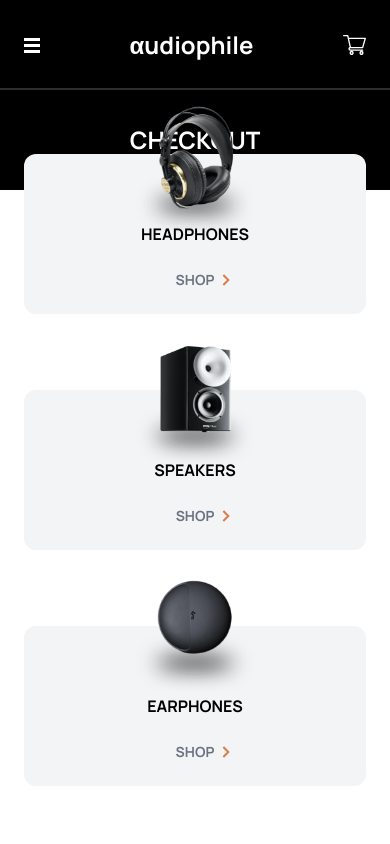
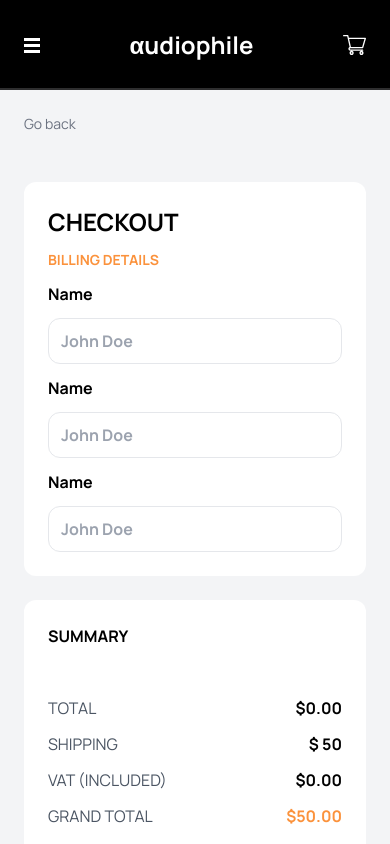
Before and after one commit to rmdbarbosa/audiophile-ecommerce, a Next.js app: page /checkout in a window 390 px wide. Shown: the top 844 px of the page. Built offline with nearby package versions, Linux system fonts and the light colour scheme.

Commit message:
feat: Checkout page styling, fully responsive

```diff
--- /dev/null
+++ b/app/(pages)/checkout/page.tsx
@@ -0,0 +1,111 @@
+"use client";
+
+import Footer from "@/app/components/Footer";
+import GoBack from "@/app/components/products/GoBack";
+import { useCartContext } from "@/app/context/cart-context";
+import Image from "next/image";
+import React from "react";
+
+export default function Checkout() {
+  const { getTotalCartAmount, cart } = useCartContext();
+  const vat = (getTotalCartAmount() * 20) / 100;
+  const grandTotal = getTotalCartAmount() + vat + 50;
+  return (
+    <>
+      <div className="bg-gray-100 min-h-screen flex flex-col gap-6 p-6 lg:p-28">
+        <GoBack />
+        <div className="flex flex-col gap-6 lg:flex-row">
+          <div className="bg-white rounded-xl p-6 flex flex-col gap-3 font-bold">
+            <h2 className="text-2xl uppercase font-bold">Checkout</h2>
+            <h3 className="text-orange-400 text-sm">BILLING DETAILS</h3>
+            <span>Name</span>
+            <input
+              className="border rounded-xl h-[46px] p-3"
+              type="text"
+              placeholder="John Doe"
+            />
+            <span>Name</span>
+            <input
+              className="border rounded-xl h-[46px] p-3"
+              type="text"
+              placeholder="John Doe"
+            />
+            <span>Name</span>
+            <input
+              className="border rounded-xl h-[46px] p-3"
+              type="text"
+              placeholder="John Doe"
+            />
+          </div>
+          <div className="bg-white rounded-xl p-6 flex flex-col gap-6">
+            <h2 className="uppercase font-bold">Summary</h2>
+            <div className="flex flex-col gap-3">
+              {cart.map((product: any) => (
+                <div
+                  key={product.id}
+                  className="flex justify-between items-center sm:justify-normal"
+                >
+                  <div>
+                    <Image
+                      className="rounded-xl"
+                      src={product.cartImg}
+                      width={64}
+                      height={64}
+                      alt="product-name"
+                    />
+                  </div>
+                  <div className="ml-4">
+                    <h2 className="font-bold text-sm">{product.name}</h2>
+                    <h2 className="text-sm text-gray-400">
+                      {product.price.toLocaleString("en-US", {
+                        style: "currency",
+                        currency: "USD",
+                      })}
+                    </h2>
+                  </div>
+                  <div className="ml-auto self-start">
+                    <span className="text-sm text-gray-400">
+                      x{product.quantity}
+                    </span>
+                  </div>
+                </div>
+              ))}
+            </div>
+            <ul className="text-black font-bold flex flex-col gap-3">
+              <li className="flex justify-between">
+                <span className="text-gray-600 font-light">TOTAL</span>
+                {getTotalCartAmount().toLocaleString("en-US", {
+                  style: "currency",
+                  currency: "USD",
+                })}
+              </li>
+              <li className="flex justify-between">
+                <span className="text-gray-600 font-light">SHIPPING</span>$ 50
+              </li>
+              <li className="flex justify-between">
+                <span className="text-gray-600 font-light">VAT (INCLUDED)</span>
+                {vat.toLocaleString("en-US", {
+                  style: "currency",
+                  currency: "USD",
+                })}
+              </li>
+              <li className="flex justify-between text-orange-400">
+                <span className="text-gray-600 font-light">GRAND TOTAL</span>
+                {grandTotal.toLocaleString("en-US", {
+                  style: "currency",
+                  currency: "USD",
+                })}
+              </li>
+            </ul>
+
+            <button className="text-white hover:bg-orange-200 bg-orange-400 min-h-[48px]">
+              CONTINUE & PAY
+            </button>
+          </div>
+        </div>
+      </div>
+
+      <Footer />
+    </>
+  );
+}
--- a/app/components/CartModal.tsx
+++ b/app/components/CartModal.tsx
@@ -4,9 +4,11 @@ import Image from "next/image";
 import React from "react";
 import { useCartContext } from "../context/cart-context";
 import { ProductToCart } from "./products/AddRemoveInputButton";
+import Link from "next/link";
 
 export default function CartModal() {
   const {
+    setCartModal,
     cartModal,
     cart,
     removeAll,
@@ -83,9 +85,14 @@ export default function CartModal() {
               </span>
             </div>
             <div className="flex justify-center">
-              <button className="bg-orange-300 w-full h-[2.5rem] text-white tracking-widest text-sm hover:cursor-pointer hover:bg-orange-200 duration-200">
-                CHECKOUT
-              </button>
+              <Link className="w-full" href={"/checkout"}>
+                <button
+                  onClick={() => setCartModal(!cartModal)}
+                  className="bg-orange-300 w-full h-[2.5rem] text-white tracking-widest text-sm hover:cursor-pointer hover:bg-orange-200 duration-200"
+                >
+                  CHECKOUT
+                </button>
+              </Link>
             </div>
           </>
         ) : (
--- a/app/components/Footer.tsx
+++ b/app/components/Footer.tsx
@@ -5,14 +5,14 @@ const links = ["home", "headphones", "speakers", "earphones"];
 
 export default function Footer() {
   return (
-    <div className="bg-black absolute left-0 right-0 mt-24 gap-8 text-center flex flex-col justify-center items-center p-8 sm:items-start sm:text-left lg:px-28 lg:py-16">
+    <div className="bg-black absolute left-0 right-0  gap-8 text-center flex flex-col justify-center items-center p-8 sm:items-start sm:text-left lg:px-28 lg:py-16">
       <div className="flex flex-col gap-6 lg:flex-row lg:items-center lg:w-[100%] lg:justify-between">
         <h1 className="text-white normal-case font-extrabold text-2xl">
           αudiophile
         </h1>
         <div className="border border-orange-400 absolute top-0 min-w-[120px]"></div>
 
-        <ul className="flex flex-col text-white text-sm gap-6 tracking-widest sm:flex-row mt-3 lg:m-0">
+        <ul className="flex uppercase flex-col text-white text-sm gap-6 tracking-widest sm:flex-row mt-3 lg:m-0">
           {links.map((link) => (
             <li
               key={link}
--- a/app/components/home/ManWithHeadphone.tsx
+++ b/app/components/home/ManWithHeadphone.tsx
@@ -2,7 +2,7 @@ import React from "react";
 
 export default function ManWithHeadphone() {
   return (
-    <div className="flex flex-col gap-8 lg:gap-0 text-center lg:flex-row-reverse lg:items-center">
+    <div className="flex flex-col gap-8 lg:gap-0 text-center lg:flex-row-reverse lg:items-center mb-24">
       <div className="bg-cover bg-center bg-[url(/assets/shared/mobile/image-best-gear.jpg)] sm:bg-[url(/assets/shared/tablet/image-best-gear.jpg)] lg:bg-[url(/assets/shared/desktop/image-best-gear.jpg)] lg:min-h-[588px] min-h-[300px]  flex-1  rounded-xl mt-20"></div>
       <div className="lg:flex lg:flex-col lg:justify-center  lg:max-h-[295px]  flex-1">
         <h2 className="font-bold uppercase text-3xl lg:max-w-[300px] lg:text-left">
--- a/app/components/products/AddRemoveInputButton.tsx
+++ b/app/components/products/AddRemoveInputButton.tsx
@@ -28,6 +28,11 @@ export default function AddRemoveInputButton({
     quantity: input,
   };
 
+  const handleAddToCart = () => {
+    addToCart(productToAdd);
+    setInput(1);
+  };
+
   return (
     <div className="flex gap-3 mb-20 sm:mb-0">
       <div className="bg-gray-100 w-[100px] min-h-[24px] text-sm flex items-center justify-center">
@@ -53,7 +58,7 @@ export default function AddRemoveInputButton({
       </div>
 
       <button
-        onClick={() => addToCart(productToAdd)}
+        onClick={() => handleAddToCart()}
         className="bg-orange-400 min-w-[160px] min-h-[40px] text-white font-bold text-sm flex items-center justify-center tracking-widest hover:bg-orange-300"
       >
         ADD TO CART
```
